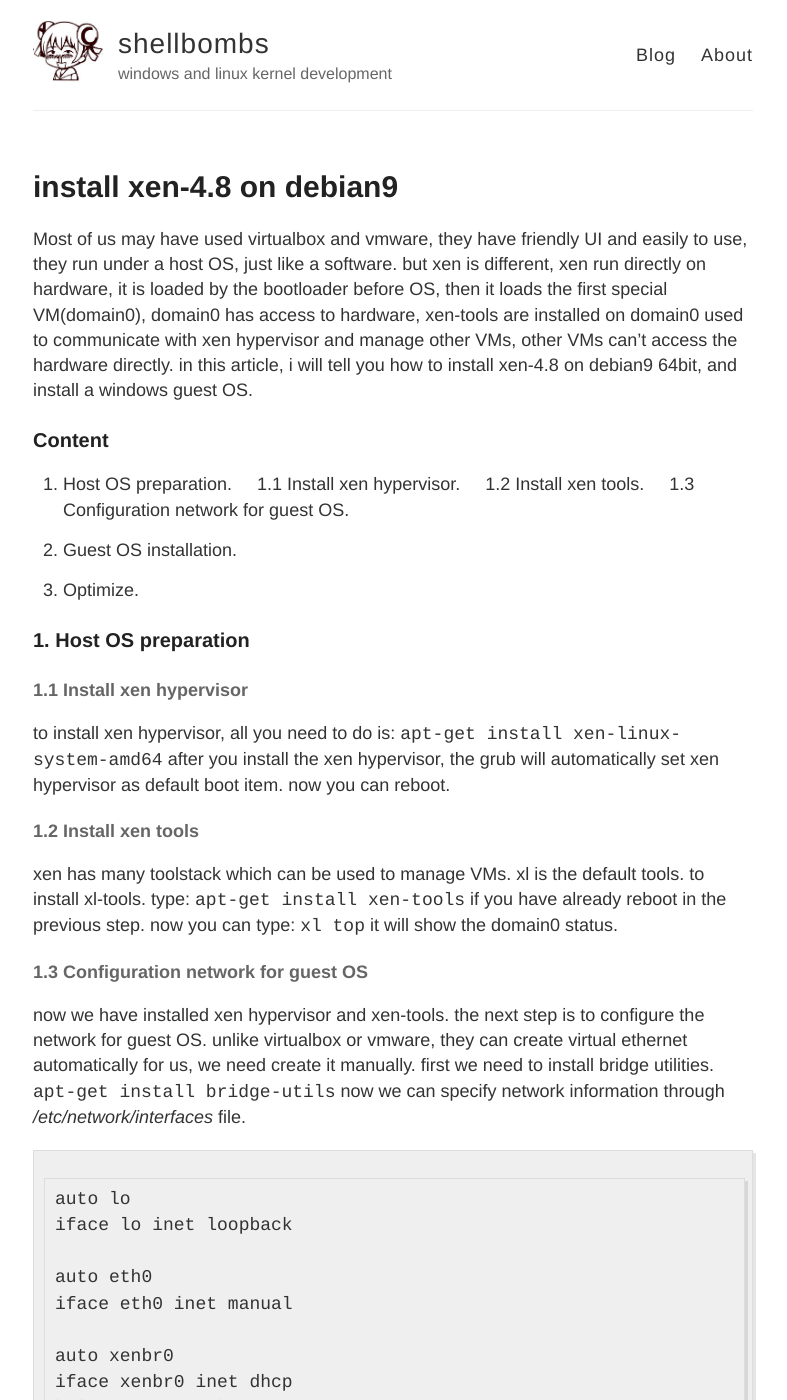
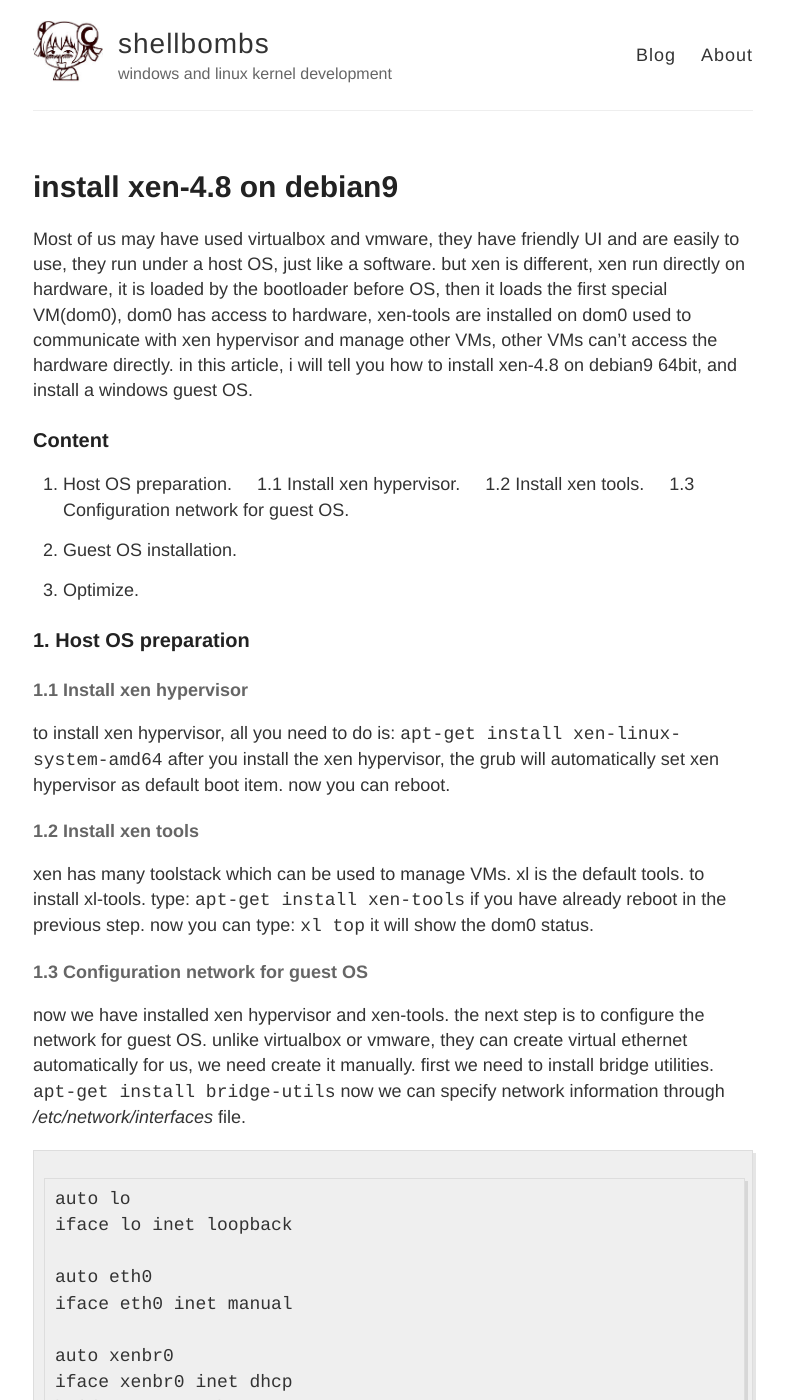
Before and after one commit to shellbombs/shellbombs.github.io, a Jekyll site: the page built from _posts/2017-8-12-install-xen.md, in a window 1280 px wide and 1400 px high. Shown: the whole window, without its empty margins (247-1034 px from the left). Built offline with Jekyll 4.4.1, drawn with Linux system fonts in a browser that asks for light colours; some of the changed text lies outside the part shown.

Commit message:
fix some typo errors

````diff
--- a/_posts/2017-8-12-install-xen.md
+++ b/_posts/2017-8-12-install-xen.md
@@ -3,7 +3,7 @@ layout: post
 title: install xen-4.8 on debian9
 ---
 
-Most of us may have used virtualbox and vmware, they have friendly UI and easily to use, they run under a host OS, just like a software. but xen is different, xen run directly on hardware, it is loaded by the bootloader before OS, then it loads the first special VM(domain0), domain0 has access to hardware, xen-tools are installed on domain0 used to communicate with xen hypervisor and manage other VMs, other VMs can't access the hardware directly. in this article, i will tell you how to install xen-4.8 on debian9 64bit, and install a windows guest OS.
+Most of us may have used virtualbox and vmware, they have friendly UI and are easily to use, they run under a host OS, just like a software. but xen is different, xen run directly on hardware, it is loaded by the bootloader before OS, then it loads the first special VM(dom0), dom0 has access to hardware, xen-tools are installed on dom0 used to communicate with xen hypervisor and manage other VMs, other VMs can't access the hardware directly. in this article, i will tell you how to install xen-4.8 on debian9 64bit, and install a windows guest OS.
 
 ### Content
 1. Host OS preparation.
@@ -25,7 +25,7 @@ xen has many toolstack which can be used to manage VMs. xl is the default tools.
 ```apt-get install xen-tools```
 if you have already reboot in the previous step. now you can type:
 ```xl top```
-it will show the domain0 status.
+it will show the dom0 status.
 #### 1.3 Configuration network for guest OS
 now we have installed xen hypervisor and xen-tools. the next step is to configure the network for guest OS. unlike virtualbox or vmware, they can create virtual ethernet automatically for us, we need create it manually.
 first we need to install bridge utilities.
@@ -82,7 +82,7 @@ pay special attention to the *disk* line, we have two disk, the first one is a .
 now finnaly we can start the VM:
 ```xl create windows_7.cfg```
 after that, we can use vncviewer to connect to the guest OS and complete the OS installation.
-```gvncviewer <domain0-ip-address>```
+```gvncviewer <dom0-ip-address>```
 now you can enjoy it, but i recommend you continue to read the next section.
 
 ### 3. Optimize
````
